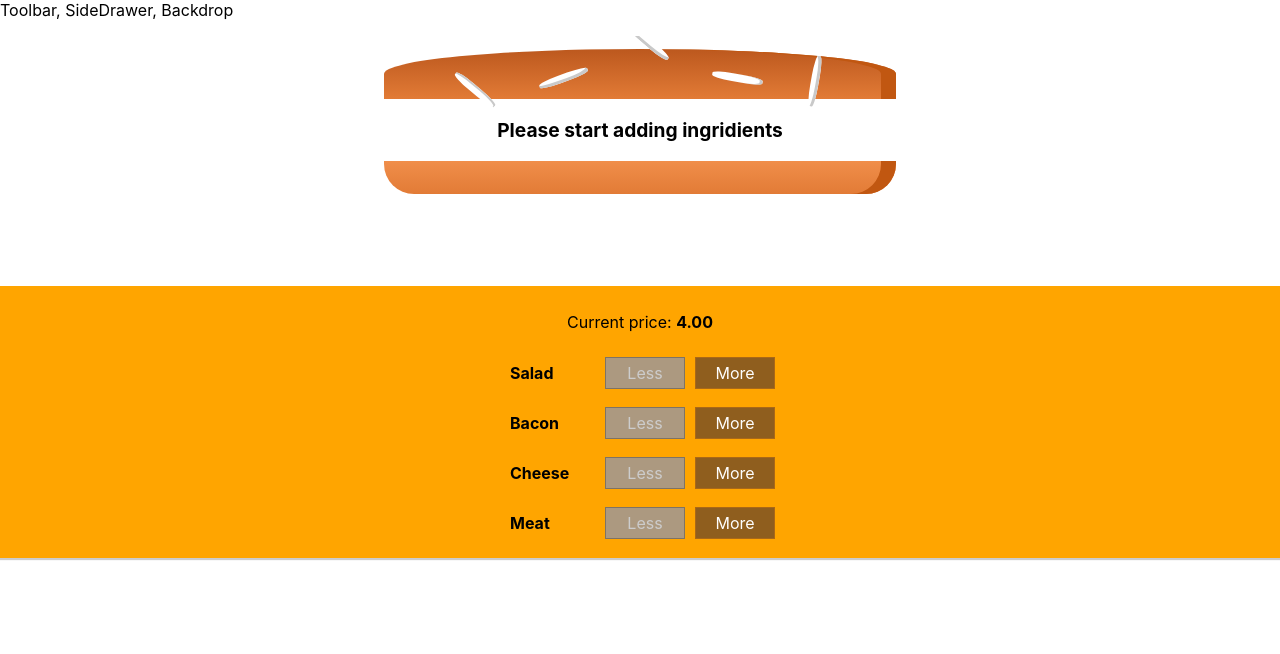
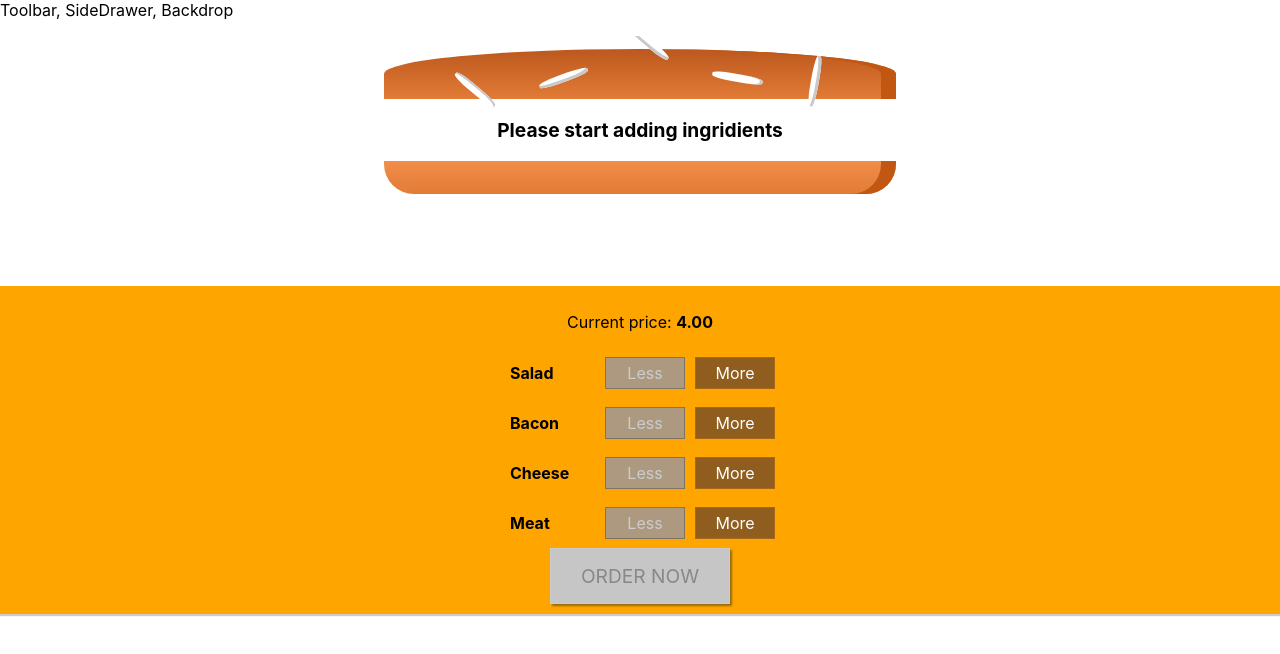
Before and after one commit to andrej2704/burger-app, a React (Create React App) app: page / in a window 1280 px wide. Shown: the top 654 px of the page. Built offline with nearby package versions, Linux system fonts and the light colour scheme.

Commit message:
136 - Added order option

```diff
--- a/src/components/Burger/BuildControls/BuildControls.js
+++ b/src/components/Burger/BuildControls/BuildControls.js
@@ -23,6 +23,9 @@
         disabled={props.disabled[ctrl.type]}
       />
     ))}
+    <button className={classes.OrderButton} disabled={!props.purchaseable}>
+      ORDER NOW
+    </button>
   </div>
 );
 
--- a/src/components/Burger/BuildControls/BuildControls.module.css
+++ b/src/components/Burger/BuildControls/BuildControls.module.css
@@ -8,3 +8,45 @@
   margin: auto;
   padding: 10px 0;
 }
+
+.OrderButton {
+  background-color: #dad735;
+  outline: none;
+  cursor: pointer;
+  border: 1px solid #966909;
+  color: #966909;
+  font-family: inherit;
+  font-size: 1.2em;
+  padding: 15px 30px;
+  box-shadow: 2px 2px 2px #966909;
+}
+
+.OrderButton:hover,
+.OrderButton:active {
+  background-color: #a0db41;
+  border: 1px solid #966909;
+  color: #966909;
+}
+
+.OrderButton:disabled {
+  background-color: #c7c6c6;
+  cursor: not-allowed;
+  border: 1px solid #ccc;
+  color: #888888;
+}
+
+.OrderButton:not(:disabled) {
+  animation: enable 0.3s linear;
+}
+
+@keyframes enable {
+  0% {
+    transform: scale(1);
+  }
+  60% {
+    transform: scale(1.1);
+  }
+  100% {
+    transform: scale(1);
+  }
+}
--- a/src/containers/BurgerBuilder/BurgetBuilder.js
+++ b/src/containers/BurgerBuilder/BurgetBuilder.js
@@ -17,7 +17,19 @@
       bacon: 0,
       meat: 0
     },
-    totalPrice: 4
+    totalPrice: 4,
+    purchaseable: false
+  };
+
+  updatePurchaseState = ingridients => {
+    const sum = Object.keys(ingridients)
+      .map(igKey => {
+        return ingridients[igKey];
+      })
+      .reduce((sum, el) => {
+        return sum + el;
+      });
+    this.setState({ purchaseable: sum > 0 });
   };
 
   addIngridientHandler = type => {
@@ -31,6 +43,7 @@
     const oldPrice = this.state.totalPrice;
     const newPrice = oldPrice + priceAddition;
     this.setState({ totalPrice: newPrice, ingridients: updatedIngridients });
+    this.updatePurchaseState(updatedIngridients);
   };
 
   removeIngridientHandler = type => {
@@ -44,6 +57,7 @@
     const oldPrice = this.state.totalPrice;
     const newPrice = oldPrice - priceDeduction;
     this.setState({ totalPrice: newPrice, ingridients: updatedIngridients });
+    this.updatePurchaseState(updatedIngridients);
   };
   render() {
     const disableInfo = {
@@ -60,6 +74,7 @@
           ingridientRemoved={this.removeIngridientHandler}
           disabled={disableInfo}
           price={this.state.totalPrice}
+          purchaseable={this.state.purchaseable}
         />
       </Aux>
     );
```
